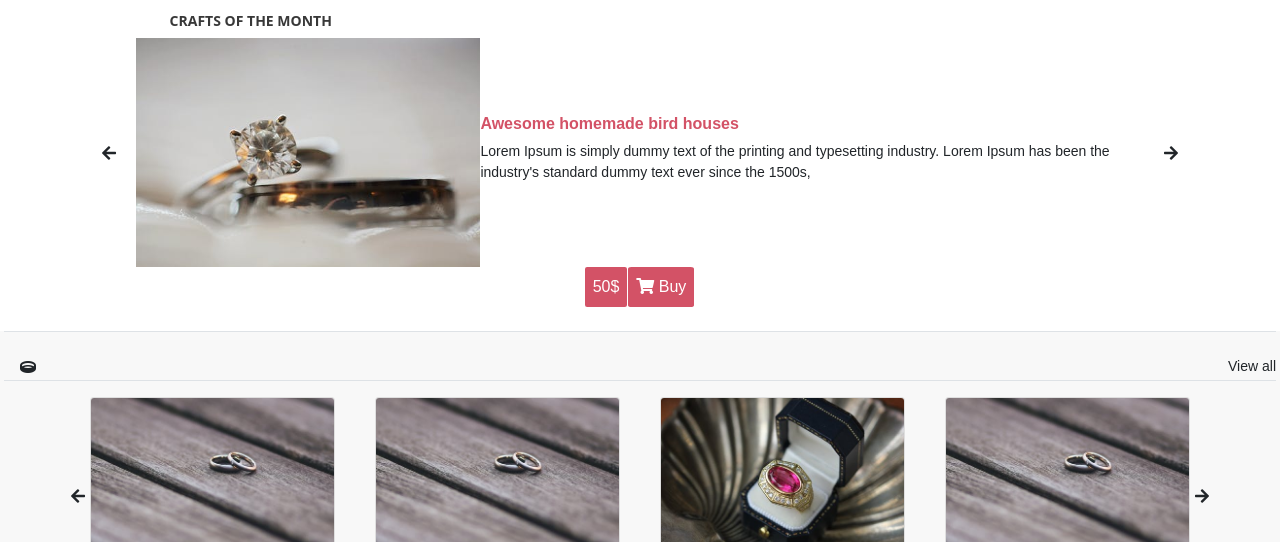
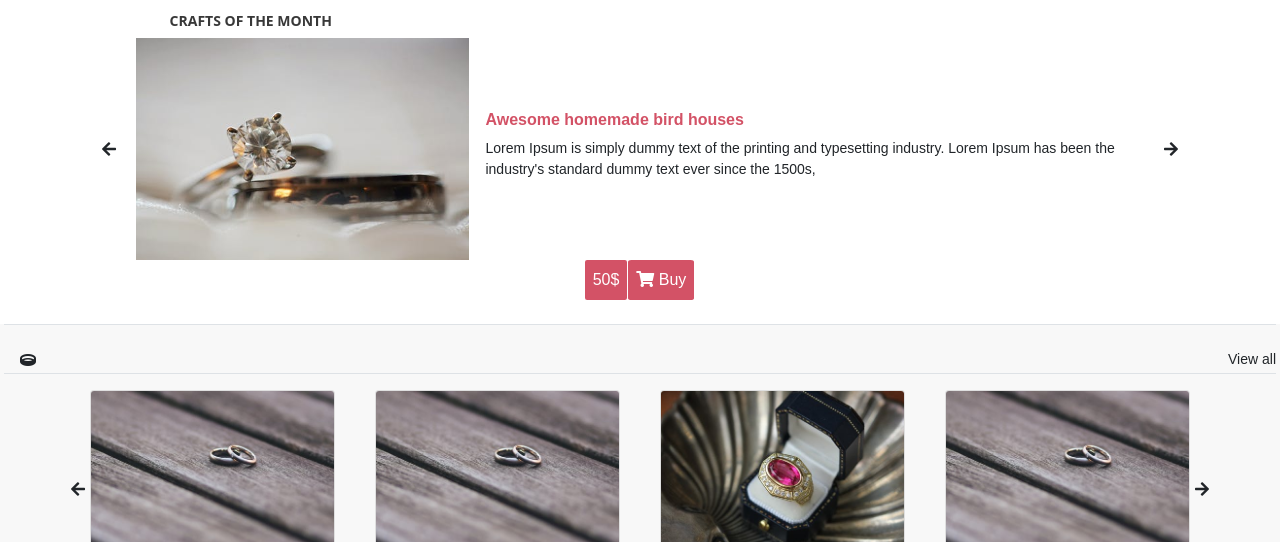
Before and after one commit to CollinsTatang/html-css-capstone, a plain HTML site: page index.html in a window 1280 px wide. Shown: the part 258-800 px from the top of the page. Drawn offline with nearby package versions, Linux system fonts and the light colour scheme.

Commit message:
linters correction

```diff
--- a/index.html
+++ b/index.html
@@ -94,7 +94,7 @@
                   <div>
                     <img src="images/ring1.jpeg" alt="ring" class="img-fluid" />
                   </div>
-                  <div class="p-23">
+                  <div class="p-2 px-3">
                     <h6 class="p-hot-deals"><b>Awesome homemade bird houses </b></h6>
                     <p class="small hot-deals-text">
                       Lorem Ipsum is simply dummy text of the printing and typesetting industry.
```
